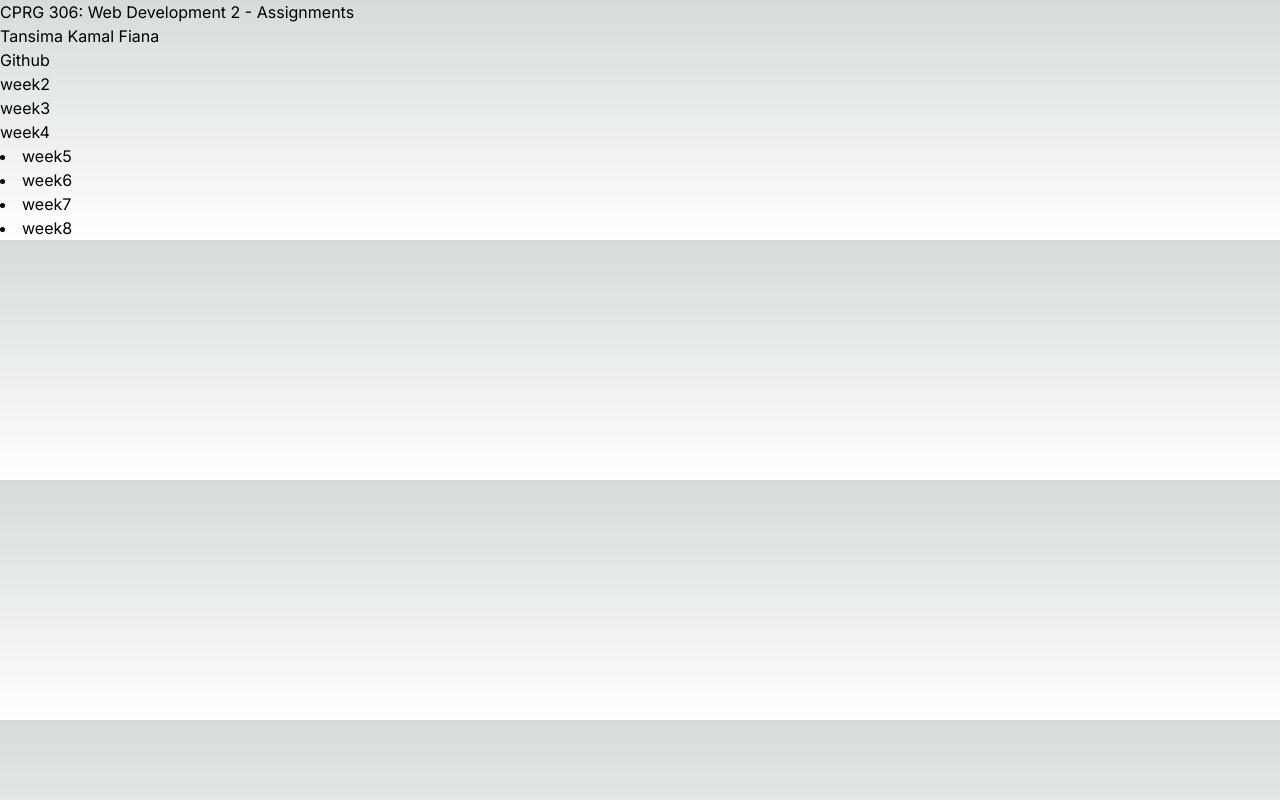
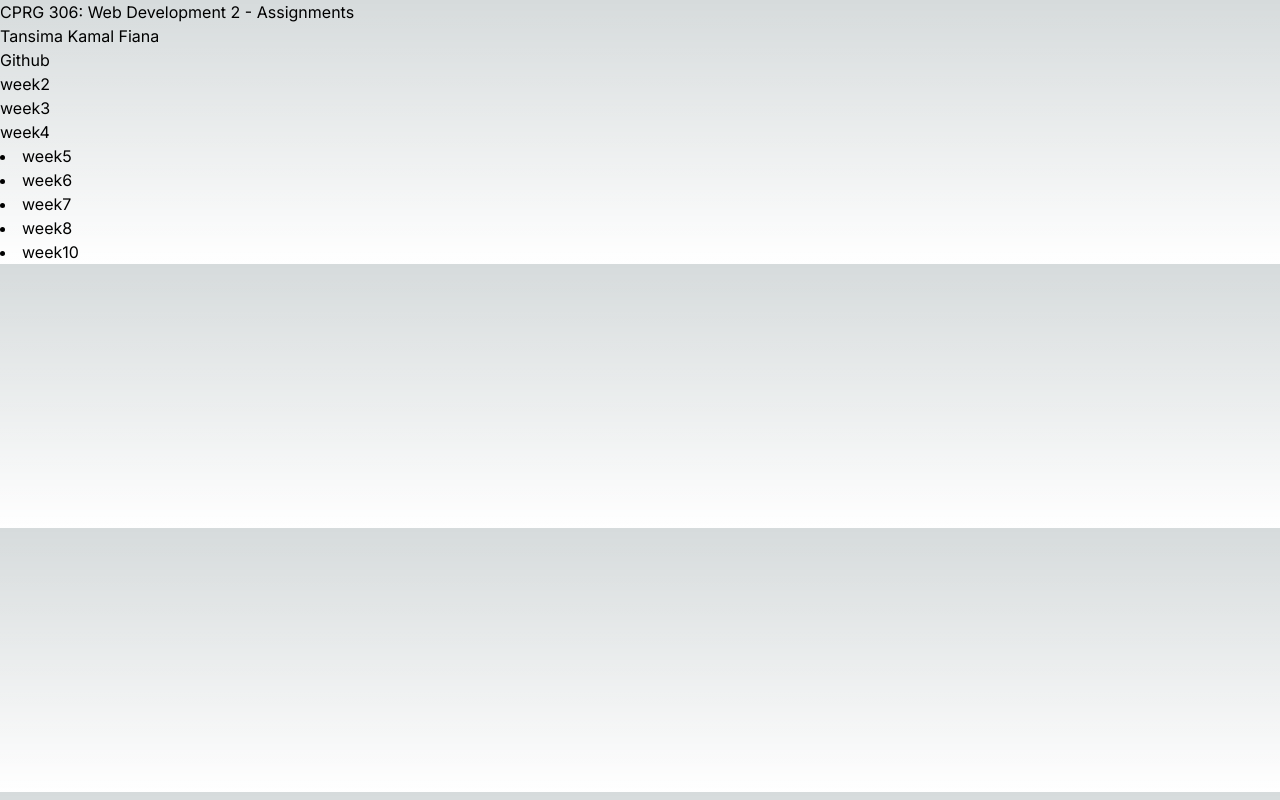
Before and after one commit to tansimafiana/cprg306-assignment, a Next.js app: page / in a window 1280 px wide. Built offline with nearby package versions, Linux system fonts and the light colour scheme.

Commit message:
Add week10

```diff
--- a/app/page.js
+++ b/app/page.js
@@ -30,6 +30,7 @@ const HomePage = () => {
   {/* Other links */}
   <li><Link href="/week7">week7</Link></li> {/* Add this line */}
   <li><Link href="/week8">week8</Link></li> {/* Add this line */}
+  <li><Link href="/week10">week10</Link></li> {/* Add this line */}
     </div>
 
   );
```
